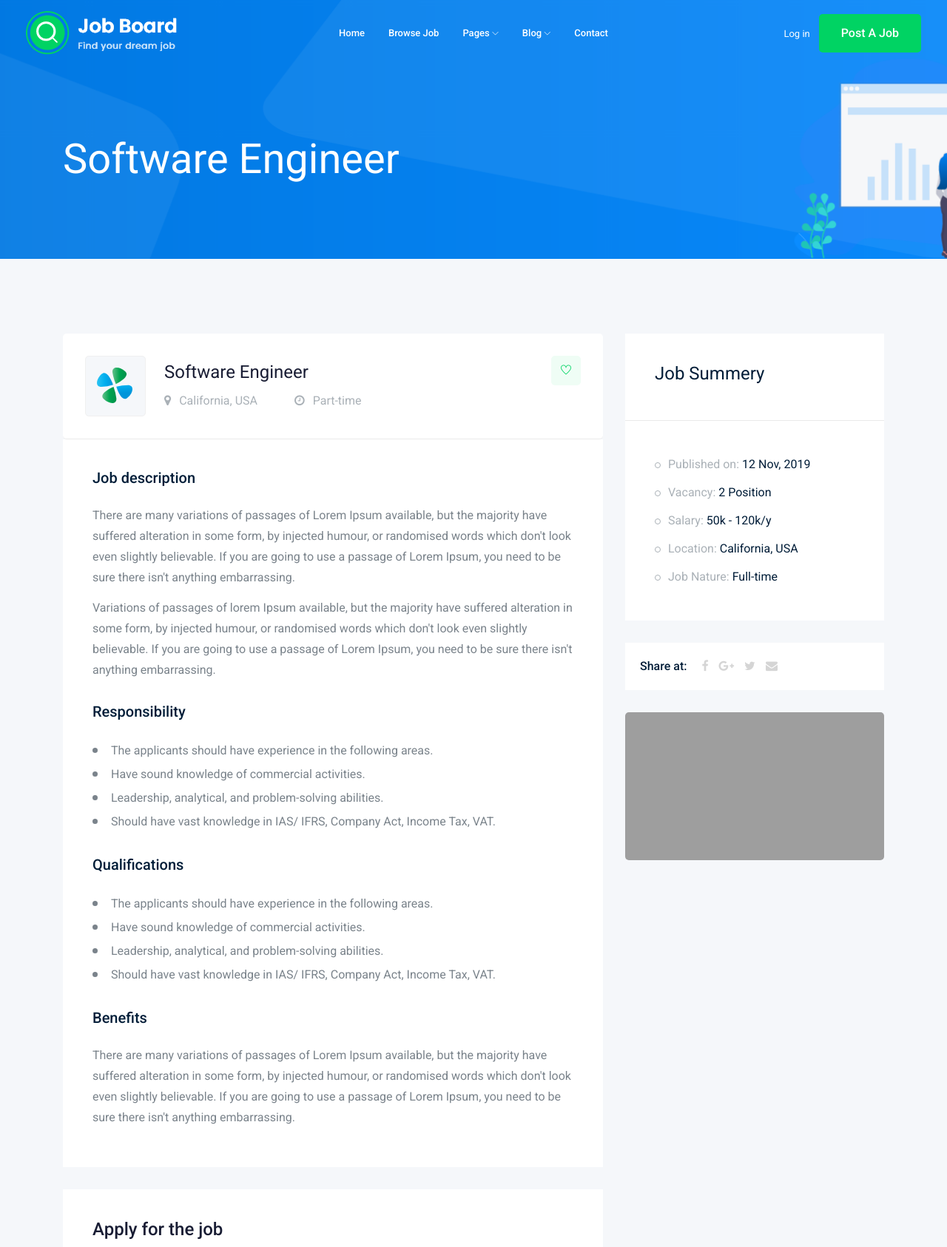
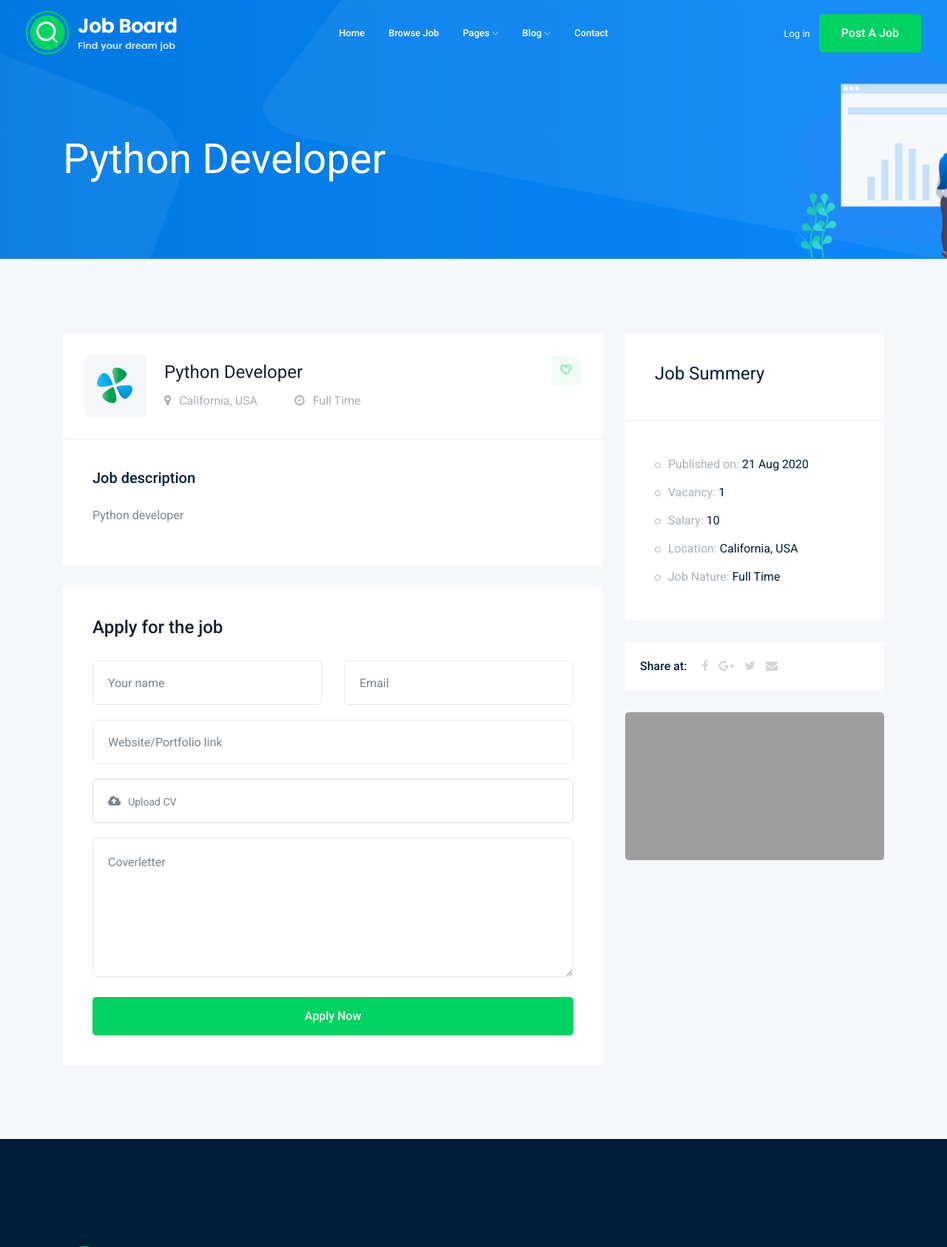
Before and after one commit to Ahmed-Azoz/django-job-board, a Django app: page /jobs/1 in a window 1280 px wide. Shown: the top 1686 px of the page at 74% size. Run offline with Django 3.2, Linux system fonts and the light colour scheme; data comes from the database, SQL or seed files in the repository; a map, chart or similar area stays blank; some libraries are stand-ins or nearby versions; grey boxes are pictures that could not be loaded.

Commit message:
--- Auto-Git Commit ---

```diff
--- a/job/templates/job/job_detail.html
+++ b/job/templates/job/job_detail.html
@@ -6,7 +6,7 @@
             <div class="row">
                 <div class="col-xl-12">
                     <div class="bradcam_text">
-                        <h3>Software Engineer</h3>
+                        <h3>{{job}}</h3>
                     </div>
                 </div>
             </div>
@@ -25,13 +25,13 @@
                                     <img src="img/svg_icon/1.svg" alt="">
                                 </div>
                                 <div class="jobs_conetent">
-                                    <a href="#"><h4>Software Engineer</h4></a>
+                                    <a href="#"><h4>{{job}}</h4></a>
                                     <div class="links_locat d-flex align-items-center">
                                         <div class="location">
                                             <p> <i class="fa fa-map-marker"></i> California, USA</p>
                                         </div>
                                         <div class="location">
-                                            <p> <i class="fa fa-clock-o"></i> Part-time</p>
+                                            <p> <i class="fa fa-clock-o"></i> {{job.job_type}}</p>
                                         </div>
                                     </div>
                                 </div>
@@ -46,10 +46,9 @@
                     <div class="descript_wrap white-bg">
                         <div class="single_wrap">
                             <h4>Job description</h4>
-                            <p>There are many variations of passages of Lorem Ipsum available, but the majority have suffered alteration in some form, by injected humour, or randomised words which don't look even slightly believable. If you are going to use a passage of Lorem Ipsum, you need to be sure there isn't anything embarrassing.</p>
-                            <p>Variations of passages of lorem Ipsum available, but the majority have suffered alteration in some form, by injected humour, or randomised words which don't look even slightly believable. If you are going to use a passage of Lorem Ipsum, you need to be sure there isn't anything embarrassing.</p>
+                            <p>{{job.description}}</p>
                         </div>
-                        <div class="single_wrap">
+                        <!-- <div class="single_wrap">
                             <h4>Responsibility</h4>
                             <ul>
                                 <li>The applicants should have experience in the following areas.
@@ -72,7 +71,7 @@
                         <div class="single_wrap">
                             <h4>Benefits</h4>
                             <p>There are many variations of passages of Lorem Ipsum available, but the majority have suffered alteration in some form, by injected humour, or randomised words which don't look even slightly believable. If you are going to use a passage of Lorem Ipsum, you need to be sure there isn't anything embarrassing.</p>
-                        </div>
+                        </div> -->
                     </div>
                     <div class="apply_job_form white-bg">
                         <h4>Apply for the job</h4>
@@ -126,11 +125,11 @@
                         </div>
                         <div class="job_content">
                             <ul>
-                                <li>Published on: <span>12 Nov, 2019</span></li>
-                                <li>Vacancy: <span>2 Position</span></li>
-                                <li>Salary: <span>50k - 120k/y</span></li>
+                                <li>Published on: <span>{{ job.published_at|date:'d M Y' }}</span></li>
+                                <li>Vacancy: <span> {{job.vacancy}}</span></li>
+                                <li>Salary: <span>{{job.salary}}</span></li>
                                 <li>Location: <span>California, USA</span></li>
-                                <li>Job Nature: <span> Full-time</span></li>
+                                <li>Job Nature: <span> {{job.job_type}}</span></li>
                             </ul>
                         </div>
                     </div>
--- a/job/templates/job/job_list.html
+++ b/job/templates/job/job_list.html
@@ -6,7 +6,7 @@
             <div class="row">
                 <div class="col-xl-12">
                     <div class="bradcam_text">
-                        <h3>4536+ Jobs Available</h3>
+                        <h3>{{jobs|length }}+ Jobs Available</h3>
                     </div>
                 </div>
             </div>
@@ -129,7 +129,7 @@
                                             <img src="" alt="">
                                         </div>
                                         <div class="jobs_conetent">
-                                            <a href=""><h4>{{ job }}</h4></a>
+                                            <a href="{% url 'jobs:job_detail' job.id %}"><h4>{{ job }}</h4></a>
                                             <div class="links_locat d-flex align-items-center">
                                                 <div class="location">
                                                     <p> <i class="fa fa-map-marker"></i> California, USA</p>
@@ -143,7 +143,7 @@
                                     <div class="jobs_right">
                                         <div class="apply_now">
                                             <a class="heart_mark" href="#"> <i class="fa fa-heart"></i> </a>
-                                            <a href="job_details.html" class="boxed-btn3">Apply Now</a>
+                                            <a href="{% url 'jobs:job_detail' job.id %}" class="boxed-btn3">Apply Now</a>
                                         </div>
                                         <div class="date">
                                             <p>Date line: {{ job.published_at|date:'d M Y' }}</p>
--- a/job/urls.py
+++ b/job/urls.py
@@ -1,7 +1,8 @@
 from django.urls import path
 from .import views
+app_name='job' #lazem tktp asm al app
 
 urlpatterns = [
     path('', views.job_list),
-    path('<int:id>', views.job_detail),
+    path('<int:id>', views.job_detail, name='job_detail'),
 ]
--- a/project/urls.py
+++ b/project/urls.py
@@ -21,7 +21,7 @@ from django.conf.urls.static import static
 
 urlpatterns = [
     path('admin/', admin.site.urls),
-    path('jobs/', include('job.urls',namespace='jobs')),
+    path('jobs/', include('job.urls', namespace='jobs')),
 ]
 
 urlpatterns += static(settings.STATIC_URL, document_root=settings.STATIC_ROOT)
```
